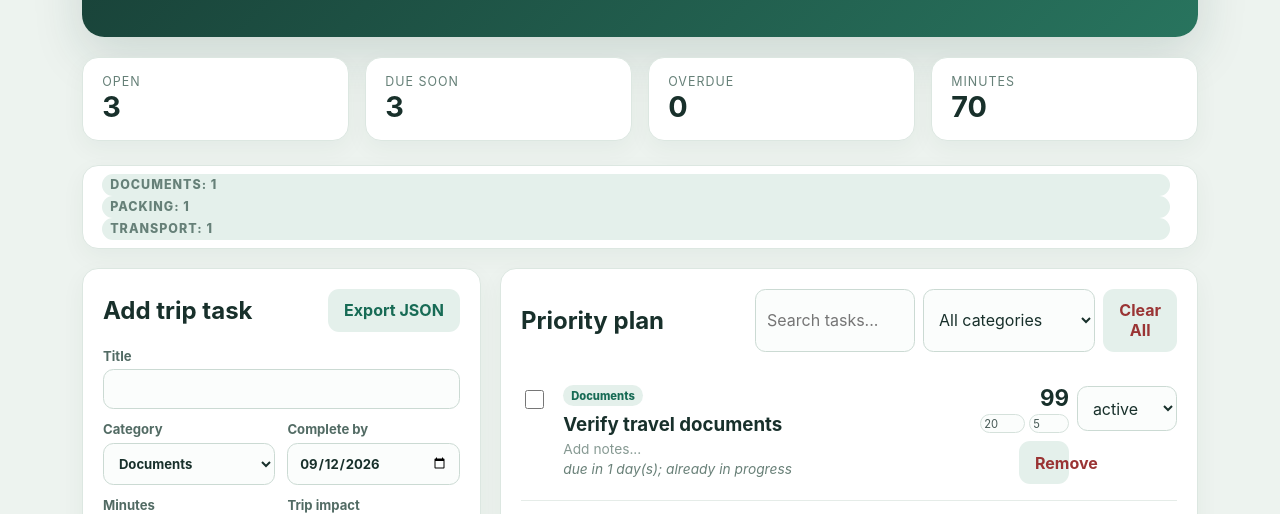
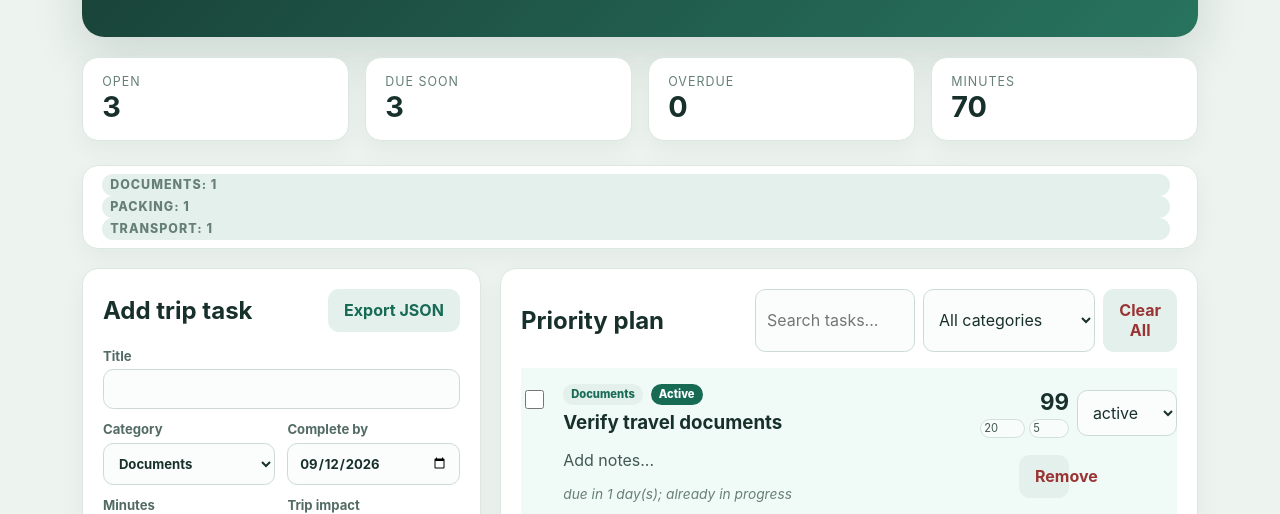
Before and after one commit to tranlehanam1996/coral-rafter-e2c96d6e7f897402, a website built with Vite: page index.html in a window 1280 px wide. Shown: the part 222-736 px from the top of the page. Built offline with nearby package versions, Linux system fonts and the light colour scheme.

Commit message:
style: add visual indicator for active tasks and refine record layout

```diff
--- a/src/main.ts
+++ b/src/main.ts
@@ -106,11 +106,14 @@ function render(records: readonly LifeRecord[]): void {
     return matchesCategory && matchesSearch;
   });
 
-  document.querySelector("#plan")!.innerHTML = plan.length ? plan.map((entry) => `<article class="record">
+  document.querySelector("#plan")!.innerHTML = plan.length ? plan.map((entry) => `<article class="record ${entry.item.status === 'active' ? 'is-active' : ''}">
     <div style="display: flex; gap: 1rem; align-items: flex-start">
       <input type="checkbox" data-done="${escapeHtml(entry.item.id)}" ${entry.item.status === 'done' ? 'checked' : ''} style="width: 1.2rem; height: 1.2rem; margin-top: 0.4rem">
       <div>
-        <span class="badge">${escapeHtml(entry.item.category)}</span>
+        <div style="display: flex; gap: 0.5rem; align-items: center; margin-bottom: 0.25rem">
+          <span class="badge">${escapeHtml(entry.item.category)}</span>
+          ${entry.item.status === 'active' ? '<span class="badge active-badge">Active</span>' : ''}
+        </div>
         <h3 contenteditable="true" data-id="${escapeHtml(entry.item.id)}" data-field="title" style="${entry.item.status === 'done' ? 'text-decoration: line-through; opacity: 0.6' : ''}">${escapeHtml(entry.item.title)}</h3>
         <p contenteditable="true" data-id="${escapeHtml(entry.item.id)}" data-field="notes" class="editable-notes" style="${entry.item.status === 'done' ? 'opacity: 0.4' : ''}">${escapeHtml(entry.item.notes || "Add notes...")}</p>
         <p class="reasons">${escapeHtml(entry.reasons.join("; "))}</p>
--- a/src/style.css
+++ b/src/style.css
@@ -11,11 +11,12 @@ button:hover, .file:hover { filter: brightness(.94); } .ghost { color: #176b55;
 .layout { display: grid; grid-template-columns: minmax(280px,.8fr) minmax(390px,1.4fr); gap: 1.2rem; } .panel { padding: 1.25rem; } .panel-title { display: flex; justify-content: space-between; gap: 1rem; align-items: center; margin-bottom: 1rem; } h2,h3 { margin: 0; }
 label { display: grid; gap: .35rem; color: #526b64; font-size: .82rem; font-weight: 700; } input,select,textarea { width: 100%; border: 1px solid #cbdad3; border-radius: .65rem; padding: .68rem; background: #fbfdfc; color: #18302b; }
 .form-grid { display: grid; grid-template-columns: 1fr 1fr; gap: .75rem; margin: .75rem 0; } .errors { color: #a33232; min-height: 1.2rem; } .exchange { display: flex; gap: .6rem; margin-top: .8rem; } .file input { display: none; }
-.record { display: flex; justify-content: space-between; gap: 1rem; padding: 1rem 0; border-top: 1px solid #e5ece8; } .record:first-child { border-top: 0; } .record h3 { margin-top: .4rem; cursor: text; transition: color 0.2s; } .record p { margin: .3rem 0 0; color: #698078; font-size: .86rem; }
+.record { display: flex; justify-content: space-between; gap: 1rem; padding: 1rem 0; border-top: 1px solid #e5ece8; transition: background 0.2s; } .record:first-child { border-top: 0; } .record.is-active { background: #f0faf7; } .record h3 { margin-top: .4rem; cursor: text; transition: color 0.2s; }
 .editable-notes { cursor: text; opacity: 0.8; transition: opacity 0.2s; } .editable-notes:focus { opacity: 1; outline: none; background: #fcfdfc; border-radius: 4px; }
 .record h3:focus { outline: none; color: #176b55; }
 .reasons { margin: .3rem 0 0; color: #698078; font-size: .86rem; font-style: italic; }
-.badge { display: inline-flex; padding: .22rem .5rem; border-radius: 99px; background: #e4f0eb; color: #176b55; font-size: .7rem; font-weight: 800; } .record-actions { display: grid; grid-template-columns: 50px 100px; gap: .5rem; align-items: center; text-align: right; }
+.badge { display: inline-flex; padding: .22rem .5rem; border-radius: 99px; background: #e4f0eb; color: #176b55; font-size: .7rem; font-weight: 800; } .active-badge { background: #176b55; color: white; }
+.record-actions { display: grid; grid-template-columns: 50px 100px; gap: .5rem; align-items: center; text-align: right; }
 .record-actions strong { font-size: 1.4rem; }
 .week-panel { margin-top: 1.2rem; } .week { display: grid; grid-template-columns: repeat(7,1fr); gap: .65rem; } .day { padding: .8rem; border-radius: .7rem; background: #edf6f2; } .day span,.day small { display: block; } .day strong { display: block; margin: .35rem 0; }
 .day-tasks { margin: .5rem 0; font-size: .7rem; color: #668078; max-height: 100px; overflow-y: auto; }
```
